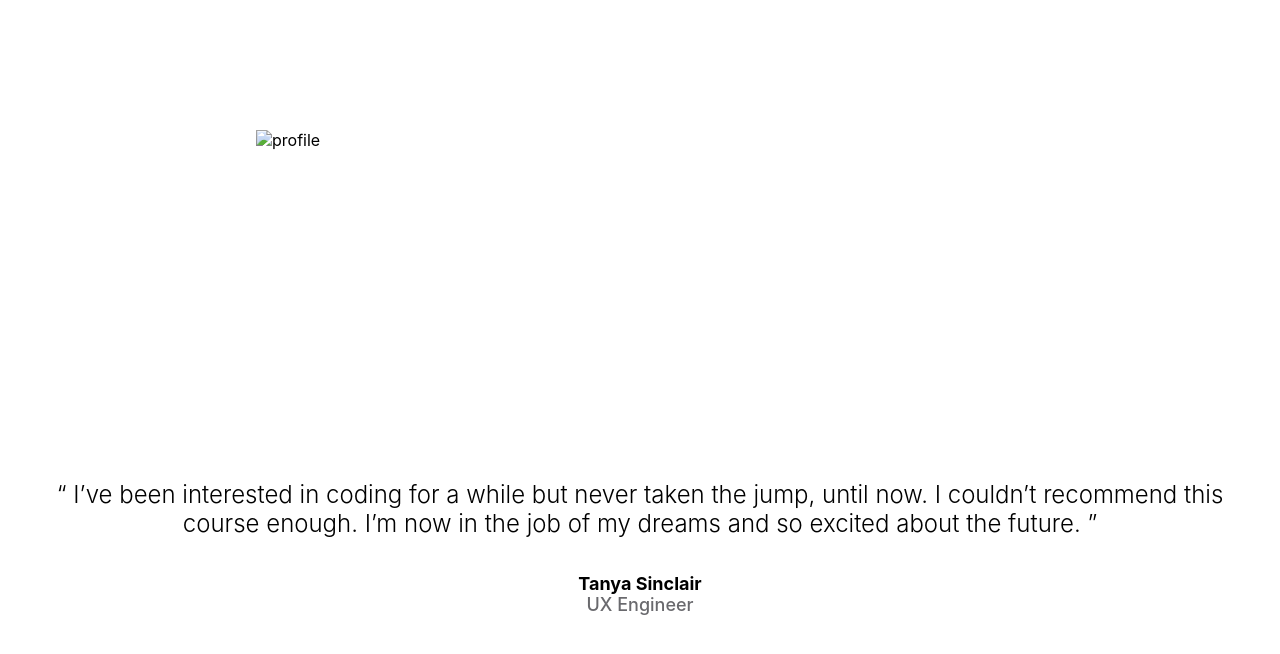
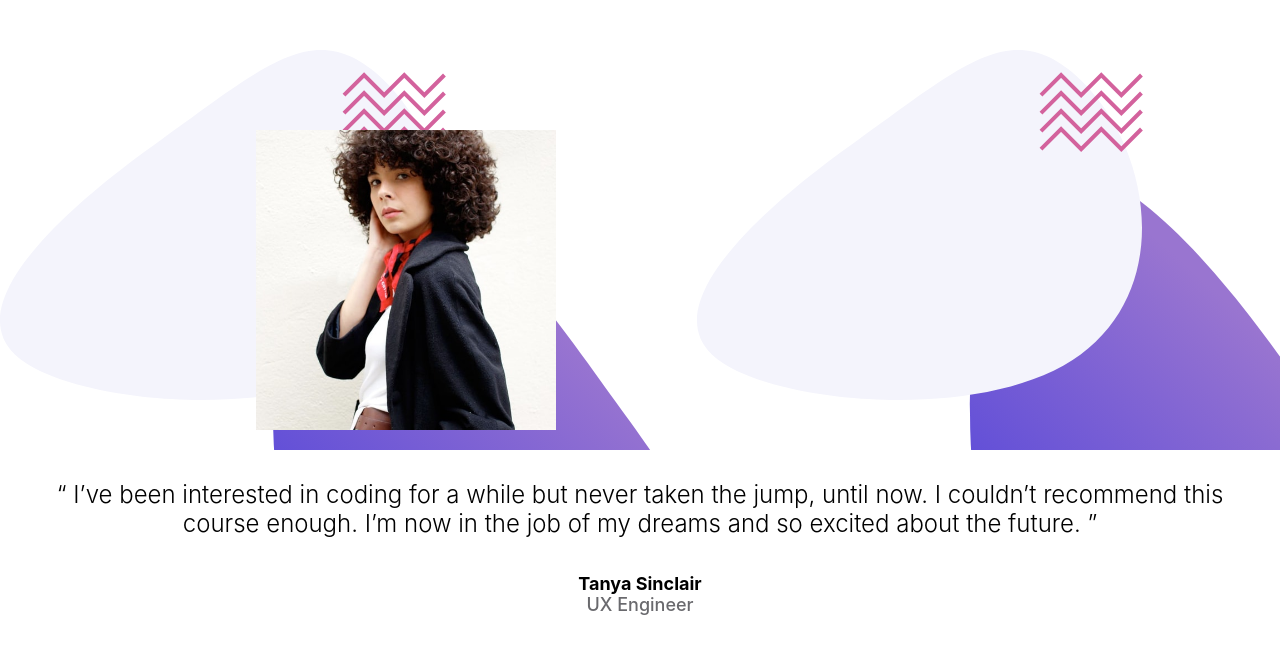
Before and after one commit to english194website/Coding-bootcamp-testimonials-slider, a plain HTML site: page index.html in a window 1280 px wide. Drawn offline with Linux system fonts and the light colour scheme.

Commit message:
Update index.html

```diff
--- a/index.html
+++ b/index.html
@@ -28,7 +28,7 @@
     }
     .container-img{
 
-      background-image: url("images/pattern-bg.svg");
+      background-image: url("pattern-bg.svg");
        height: 400px;
        position: relative;
        width: 100%;
@@ -64,7 +64,7 @@
 
   <div class="container">
     <div class="container-img">
-      <img src="images/image-tanya.jpg" alt="profile">
+      <img src="image-tanya.jpg" alt="profile">
           </div>
     <div class="container-text">
       <p>“ I’ve been interested in coding for a while but never taken the jump, until now.
```
